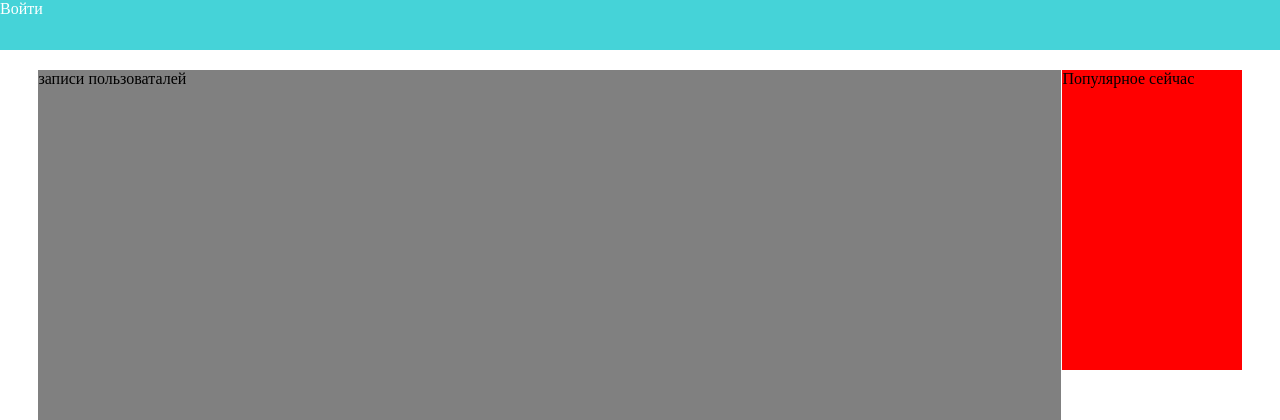
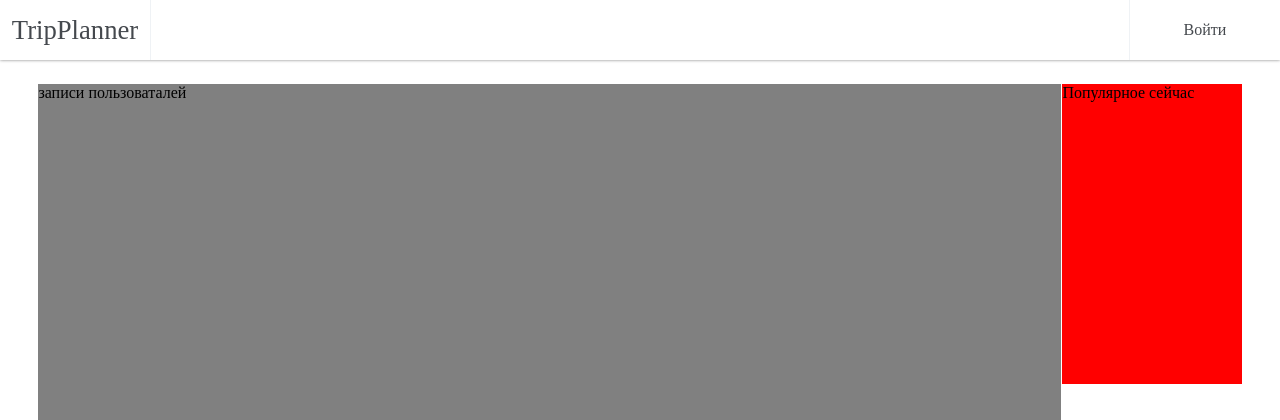
Before and after one commit to Sentret/diploma, a Django app: page / in a window 1280 px wide. Shown: the top 420 px of the page. Run offline with Django 3.2, Linux system fonts and the light colour scheme.

Commit message:
Добвалены стили

```diff
--- a/main/static/main/css/header.css
+++ b/main/static/main/css/header.css
@@ -2,18 +2,52 @@
 {
 
 	display: inline-block;
-	height: 50px;
+	height: 60px;
 	width: 100%;
-	background-color: #45d3d8;
-
-}
-header
-{
+	box-shadow: 0 0 3px rgba(0,0,0,0.5);
 
 }
 
 .header-ref
 {
 	text-decoration: none;
-	color:white;
+	color:#45494E;
 }
+
+.header-div-left
+{
+
+	width: 150px;
+	vertical-align: middle;
+	text-align: center;
+	height: 60px;
+	line-height: 60px;
+	float: left;
+	border-right: 1px solid #EFF2F5;
+	font-size: 20pt;
+
+}
+
+
+
+.header-div-right
+{
+
+	width: 150px;
+	vertical-align: middle;
+	text-align: center;
+	height: 60px;
+	line-height: 60px;
+	float: right;
+	border-left: 1px solid #EFF2F5;
+
+}
+
+.header-div-right:hover {
+    background-color: #f4f7fc;
+}
+
+.header-div-left
+{
+
+}
--- a/main/static/main/css/login.css
+++ b/main/static/main/css/login.css
@@ -5,7 +5,7 @@
 	padding: 2%;
 	margin-left: 38%;
 	margin-top: 10%;
-	width: 25%;
+	width: 	25%;
 	height: 300px;
 	box-shadow: 0 0 3px rgba(0,0,0,0.5);
 }
@@ -17,17 +17,18 @@
 	width: 80%;
 	height: 40px;
 	border:none;
+	border: 1px solid #e1e7f2;
 	font-size: 14pt;
 
 }
 
 #password
 {
+	border: 1px solid #e1e7f2;
 	margin-top: 1%;
 	margin-left: 10%;
 	width: 80%;
 	height: 40px;
-	border:none;
 	font-size: 14pt;
 }
 
@@ -51,5 +52,17 @@ input:-webkit-autofill {
 	width: 80%;
 	height: 40px;
 	font-size: 14pt;
+	position: relative;
+  vertical-align: top;
+
+  padding: 0;
+
+  color: black;
+  text-align: center;
+  background-color: white;
+  border: 0;
+border-radius: 10px;
+  cursor: pointer;
+
 
 }
--- a/main/templates/main/base.html
+++ b/main/templates/main/base.html
@@ -16,12 +16,21 @@
 
     {% endblock styles %}
 </head>
-
 <body>
 {% block header %}
     <header>
         <div class='header'>
-           <a class='header-ref' href="/login">Войти</a>
+        <a class='header-ref' href="/"><div class='header-div-left'>TripPlanner</div></a>
+        {%if not user.is_authenticated%}
+           <a class='header-ref' href="/login">
+           <div class='header-div-right'>Войти</div>
+           </a>
+        {% else%}
+         <a class='header-ref' href="{% url 'event_publish' %}">
+           <div class='header-div-right'>Создать событие</div>
+           </a>
+        {%endif%}
+
         </div>
     </header>
 
--- a/main/views.py
+++ b/main/views.py
@@ -5,6 +5,7 @@ from django.contrib.auth.decorators import login_required
 from django.http import HttpResponse
 from django.contrib import auth
 from django.shortcuts import redirect
+from django.views import View
 
 from .models import Event
 from .models import Location
@@ -35,13 +36,12 @@ def main_page_view(request):
     return render(request,"main/main_page.html")
 
 
-@login_required
-def event_publish(request):
-    event = json.loads(request.body)
-    location = Location.objects.create(lat=event['lat'], lng=event['lng'])
-    event = Event.objects.create(location=location, creater=request.user, description=event['description'],title=event['title'])
-    return HttpResponse(status=200)
+class EventPublish(View):
+    def get(self, request):
+        return render(request,"main/event_form.html")
 
-
-def create_event(request):
-    return render(request,"main/event_form.html")
+    def post(self, request):
+        event = json.loads(request.body)
+        location = Location.objects.create(lat=event['lat'], lng=event['lng'])
+        event = Event.objects.create(location=location, creater=request.user, description=event['description'],title=event['title'])
+        return HttpResponse(status=200)
--- a/tripplanner/urls.py
+++ b/tripplanner/urls.py
@@ -20,6 +20,6 @@ from main import views
 urlpatterns = [
     path('admin/', admin.site.urls),
     path('',views.main_page_view),
-    path('event_publish', views.event_publish, name='event_publish'),
+    path('event', views.EventPublish.as_view(), name='event_publish'),
     path('login', views.login, name='login'),
 ]
```
Also changed, not shown: db.sqlite3.
